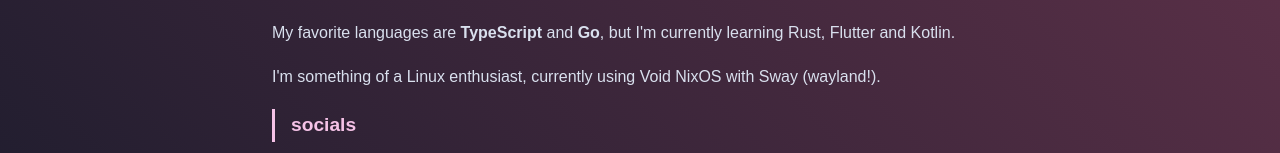
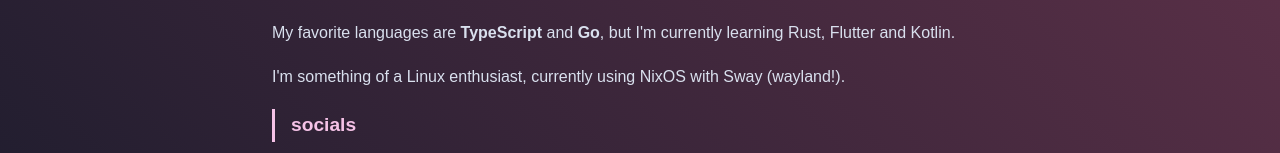
Before and after one commit to mayudev/website, a Next.js app: page / in a window 1280 px wide. Shown: the part 475-628 px from the top of the page. Built offline with nearby package versions, Linux system fonts and the light colour scheme; a web font is replaced by a local one.

Commit message:
fix: i wonder how this happened

```diff
--- a/pages/index.tsx
+++ b/pages/index.tsx
@@ -32,7 +32,7 @@
             currently learning Rust, Flutter and Kotlin.
           </p>
 
-          <p>{`I'm something of a Linux enthusiast, currently using Void NixOS with Sway (wayland!).`}</p>
+          <p>{`I'm something of a Linux enthusiast, currently using NixOS with Sway (wayland!).`}</p>
         </section>
         <section>
           <Heading>socials</Heading>
```
